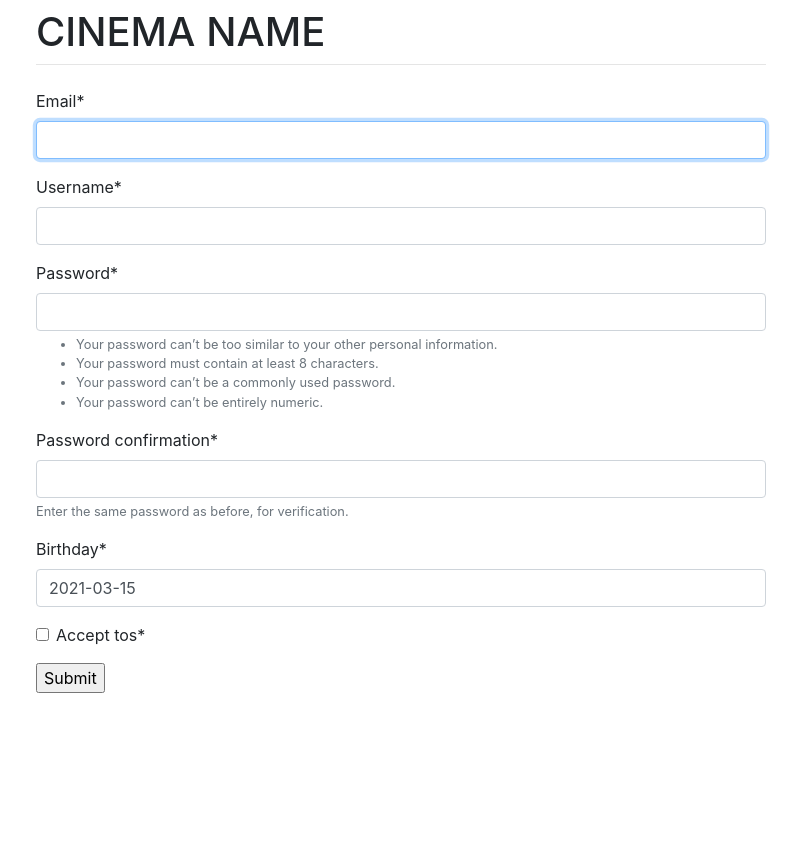
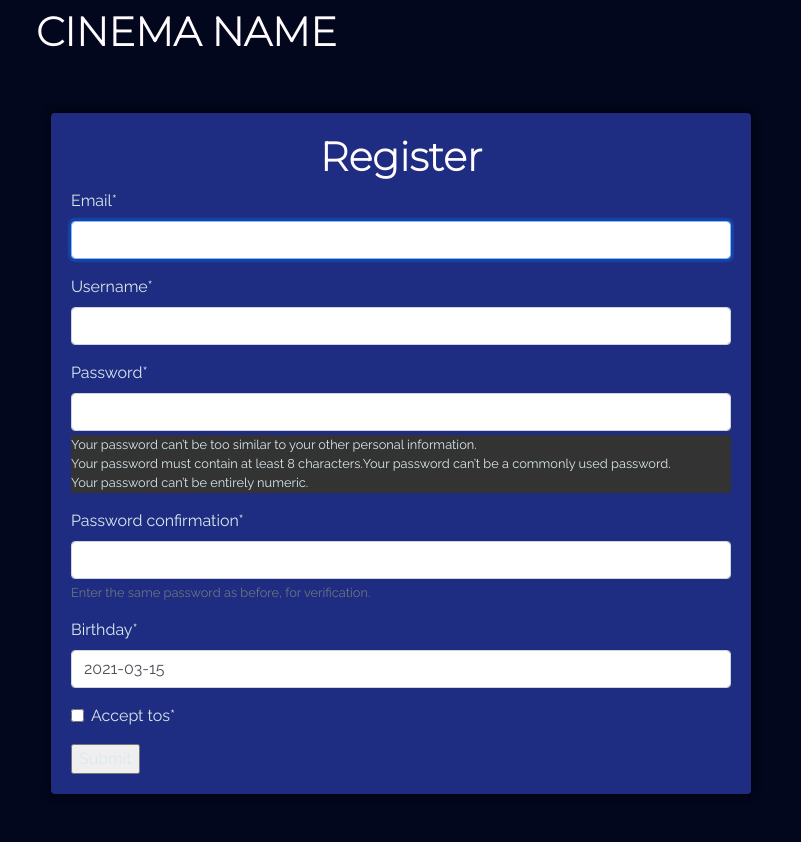
Before and after one commit to hanhwanglim/cinema-booking, a Django app: page /register in a window 1280 px wide. Shown: the whole page, without its empty margins (239-1040 px from the left). Before the commit the page ends 693 px from the top, so only its background shows below. Run offline with Django 3.2, Linux system fonts and the light colour scheme; parts of the project's set-up code (start-up, migrations or seed data) failed here and were passed over; some libraries are stand-ins or nearby versions.

Commit message:
Updated CSS for login and register pages

```diff
--- /dev/null
+++ b/advanced_booking/users/static/users/log_reg_main.css
@@ -0,0 +1,154 @@
+/*Row and Column styles */
+
+.col-lg-12{ /*large box*/
+    border-radius: 5px;
+    border: 5px solid #1E2D82;
+    padding: 50px;
+    margin: 20px;
+    background-color: #1E2D82;
+    box-shadow: 0px 0px 10px 0px black;
+  }
+  .col-lg-6{ /*large box*/
+    padding: 10px;
+    margin: 0px;
+
+  }
+
+  /*images*/
+  img{
+    border-radius: 5px;
+    height: 100%;
+    box-shadow: 0px 0px 10px 5px black;
+    background-color: #1E2D82;
+    /* margin: 20px; */
+  }
+
+  /* background */
+  body {
+    background-color: #03071E;
+
+  }
+
+  /* text */
+  * {
+    font-family: 'Raleway', sans-serif;
+    color:#DBE9EE;
+
+  }
+
+  .card{
+      background-color: #1E2D82;
+      box-shadow: 0px 0px 10px 0px black;
+  }
+
+
+
+
+  h1 {
+
+    color: #FFFBFE;
+    font-family: 'Montserrat', sans-serif;
+    font-weight: bold;
+  }
+  h5{
+    color: #FFFBFE;
+    font-family: 'Raleway', sans-serif;
+    font-weight: bold;
+  }
+  h6{
+    color: #E6E6E9;
+    font-family: Helvetica, sans-serif;
+    font-weight: bold;
+  }
+
+  p{
+    color: #DBE9EE;
+    font-family: 'Montserrat', sans-serif;
+    font-style: italic;
+  }
+
+  /* Divider */
+  hr.rounded {
+    border-top: 2px solid #E6E6E9;
+    border-radius: 5px;
+  }
+
+
+
+  /* Button position for Homepaage */
+  .wrapper {
+    text-align: center;
+    margin: 0 auto;
+    margin-top: 100px;
+  }
+  .userdetails2 {
+    background-color: white;
+    border-radius: 10px;
+    margin: auto;
+    width: 600px;
+    height: 600px;
+  }
+  .userdetails1 {
+    background-color: white;
+    border-radius: 10px;
+    margin: auto;
+    width: 600px;
+    height: 400px;
+  }
+  .userdetailsinner {
+    text-align: left;
+    position: absolute;
+    margin: 14px;
+    margin-top: 18px;
+  }
+
+
+
+
+
+  .formgroup {
+    padding-top: 10px;
+  }
+  .signintitle {
+    font-weight: 100;
+    padding-top: 10px;
+  }
+  .registercontainer {
+    background-color: white;
+    text-align: left;
+    margin: auto;
+    width: 550px;
+    height: 600px;
+    margin-top: 100px;
+  }
+  .registercontainer1 {
+    background-color: white;
+    text-align: left;
+    margin: auto;
+    width: 550px;
+    height: 400px;
+    margin-top: 100px;
+  }
+  ul {
+    list-style-type: none;
+    margin: 0;
+    padding: 0;
+    overflow: hidden;
+    background-color: #333;
+  }
+
+  li {
+    float: left;
+  }
+
+  li a {
+    display: block;
+    color: white;
+    text-align: center;
+    padding: 14px 16px;
+    text-decoration: none;
+  }
+
+  li a:hover {
+    background-color: #111;
+  }
--- a/advanced_booking/users/templates/registration/login.html
+++ b/advanced_booking/users/templates/registration/login.html
@@ -5,7 +5,7 @@
 {% block content %}
 
 <div class="container">
-    <div class="card border-0 shadow my-5"> <!-- display card formatting-->
+    <div class="card border-0 my-5"> <!-- display card formatting-->
       <div class="card-body p-15">
         <div class="d-flex justify-content-center">
         <h1>Login</h1></div>
--- a/advanced_booking/users/templates/users/base.html
+++ b/advanced_booking/users/templates/users/base.html
@@ -1,9 +1,17 @@
+{% load static %}
+
 <!doctype html>
 <html lang="en">
   <head>
     <meta charset="utf-8">
     <meta name="viewport" content="width=device-width, initial-scale=1, shrink-to-fit=no">
     <link rel="stylesheet" href="https://stackpath.bootstrapcdn.com/bootstrap/4.1.3/css/bootstrap.min.css" integrity="sha384-MCw98/SFnGE8fJT3GXwEOngsV7Zt27NXFoaoApmYm81iuXoPkFOJwJ8ERdknLPMO" crossorigin="anonymous">
+
+    <link rel="preconnect" href="https://fonts.gstatic.com">
+    <link href="https://fonts.googleapis.com/css2?family=Montserrat:wght@200&family=Raleway&family=Roboto&display=swap" rel="stylesheet">
+
+   <link rel="stylesheet" type="text/css" href="{% static 'users/log_reg_main.css' %}">
+
     <title>CINEMA NAME</title>
   </head>
   <body>
--- a/advanced_booking/users/templates/users/register.html
+++ b/advanced_booking/users/templates/users/register.html
@@ -3,11 +3,15 @@
 {% load crispy_forms_tags %}
 
 {% block content %}
-
-<form method="post">
-    {% csrf_token %}
-    {{ form|crispy }}
-    <input id= "subButton" type="submit" value="Submit">
-</form>
+<div class="container">
+    <div class="card border-0 my-5"> <!-- display card formatting-->
+      <div class="card-body p-15">
+        <div class="d-flex justify-content-center">
+            <h1>Register</h1></div>
+        <form method="post">
+            {% csrf_token %}
+            {{ form|crispy }}
+            <input id= "subButton" type="submit" value="Submit">
+        </form>
 
 {% endblock %}
```
Also changed, not shown: advanced_booking/users/templates/registration/base.html (+8 -0 lines).
